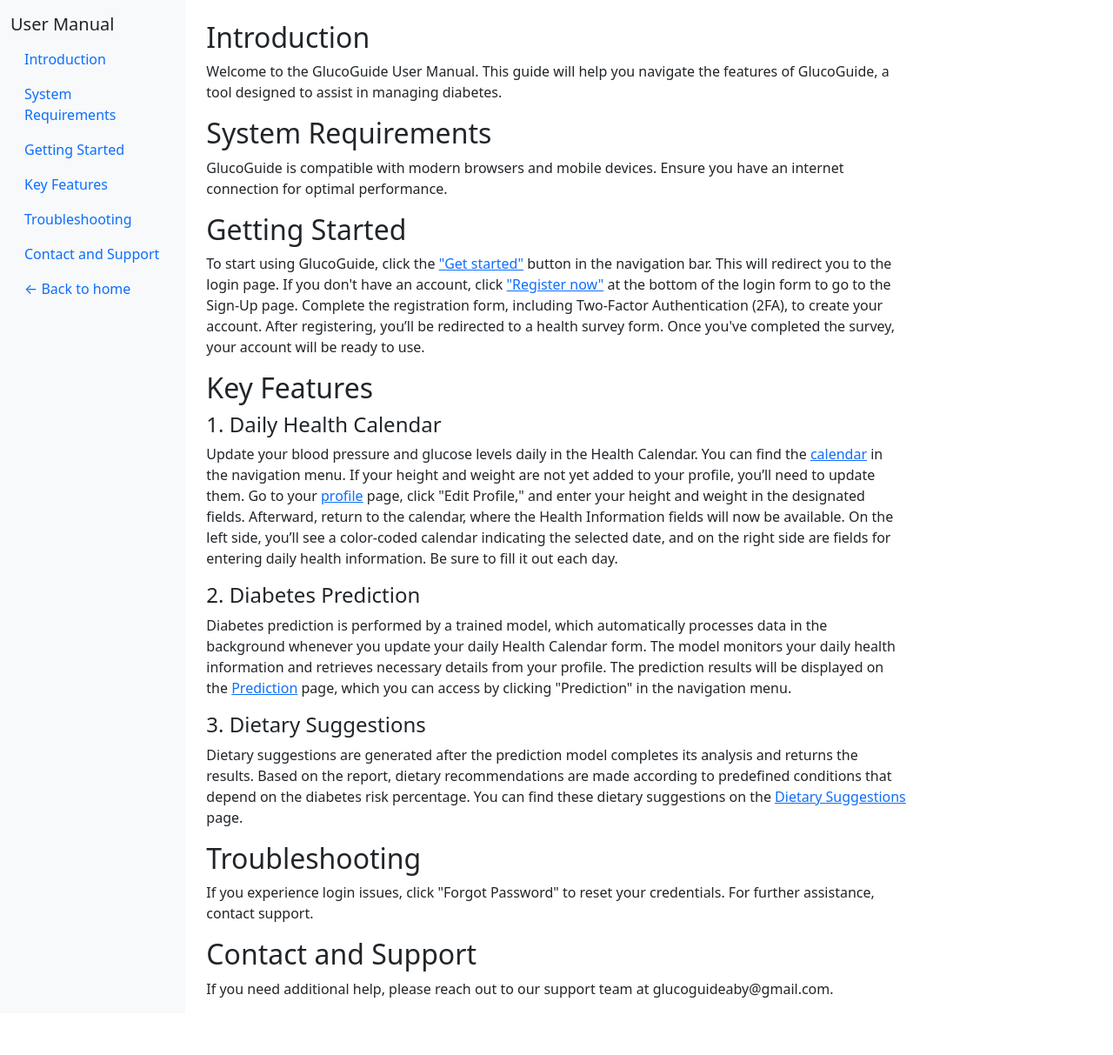
After one commit to Glucoguideproject/GlucoGuide, a Django app: template templates/main/user_manual.html in a window 1280 px wide. The commit adds this page. Shown: the whole page at 87% size. Run offline with Django 3.2, Linux system fonts and the light colour scheme; the template is opened without the code that fills it, so the values that code supplies are empty.

Commit message:
model changed

```diff
--- a/main/urls.py
+++ b/main/urls.py
@@ -19,5 +19,6 @@ urlpatterns = [
 
     # Save or update entry for a specific date
     path('save-entry/<str:selected_date>/', views.save_entry, name='save_entry'),
-    path('filled-dates/', views.get_filled_dates, name="filled_dates")
+    path('filled-dates/', views.get_filled_dates, name="filled_dates"),
+    path('usermanual/', views.user_manual, name="user_manual")
 ]
--- a/main/views.py
+++ b/main/views.py
@@ -170,3 +170,6 @@ def get_filled_dates(request):
 
 
     return JsonResponse({'filled_dates': list(filled_dates)})
+
+def user_manual(request):
+    return render(request, 'main/user_manual.html')
--- a/model/diabetes_model.py
+++ b/model/diabetes_model.py
@@ -6,8 +6,8 @@ from sklearn.preprocessing import StandardScaler
 data_path = 'data/diabetes.csv'
 data = pd.read_csv(data_path)
 
-# Select key features and the target variable
-X = data[['Glucose', 'BloodPressure', 'BMI', 'Age']]
+# Select all features except the target variable
+X = data.drop('Outcome', axis=1)
 y = data['Outcome']  # Target (whether or not the person has diabetes)
 
 # Split into train and test sets
@@ -23,7 +23,6 @@ print("Data preprocessed successfully.")
 # ----------------------------------------------
 # ----------------------------------------------
 # ----------------------------------------------
-
 
 from sklearn.linear_model import LogisticRegression
 from sklearn.metrics import accuracy_score, classification_report
@@ -42,7 +41,6 @@ print(f"Model Accuracy: {accuracy * 100:.2f}%")
 print("\nClassification Report:")
 print(classification_report(y_test, y_pred))
 
-
 # -------------------------------------------
 # -------------------------------------------
 # -------------------------------------------
--- a/templates/base.html
+++ b/templates/base.html
@@ -117,6 +117,7 @@
                 <ul>
                     <li><a href="{% url 'main:index' %}">Home</a></li>
                     <li><a href="{% url 'main:index' %}#about">About us</a></li>
+                    <li><a href="{% url 'main:user_manual' %}">User manual</a></li>
 
                 </ul>
             </div>
--- a/templates/main/prediction.html
+++ b/templates/main/prediction.html
@@ -10,7 +10,7 @@ Prediction
             {% else %}
                 <div class="badge text-bg-danger">Diabetes detected</div>
             {% endif %}
-            of {{ user.first_name }} {{ user.last_name }}
+            for {{ user.first_name }} {{ user.last_name }}
         </h5>
         <h5 class="my-3">Diabetes Risk: {{ user.userprofile.diabetes_risk }}</h5>
         <p>Overview: {{ user.suggestions.last.get_suggestions.Overview }}</p>
--- a/templates/main/profile.html
+++ b/templates/main/profile.html
@@ -164,7 +164,7 @@ Profile
                                            value="{{ user.userprofile.height }}">
                                 </div>
                                 <div class="mb-3  col-6">
-                                    <label for="weight" class="form-label">Weight</label>
+                                    <label for="weight" class="form-label">Weight (in kg)</label>
                                     <input type="number" class="form-control custom-input" id="weight" name="weight"
                                            value="{{ user.userprofile.weight }}">
                                 </div>
--- /dev/null
+++ b/templates/main/user_manual.html
@@ -0,0 +1,102 @@
+<!DOCTYPE html>
+<html lang="en">
+<head>
+    <meta charset="UTF-8">
+    <meta name="viewport" content="width=device-width, initial-scale=1.0">
+    <title>GlucoGuide User Manual</title>
+    <link href="https://cdn.jsdelivr.net/npm/bootstrap@5.3.0-alpha3/dist/css/bootstrap.min.css" rel="stylesheet">
+</head>
+<body>
+
+<div class="container-fluid">
+    <div class="row mb-5">
+        <!-- Sidebar -->
+        <nav class="col-md-3 col-lg-2 d-md-block bg-light sidebar">
+            <div class="position-sticky pt-3">
+                <h5 class="sidebar-heading">User Manual</h5>
+                <ul class="nav flex-column">
+                    <li class="nav-item">
+                        <a class="nav-link" href="#introduction">Introduction</a>
+                    </li>
+                    <li class="nav-item">
+                        <a class="nav-link" href="#system-requirements">System Requirements</a>
+                    </li>
+                    <li class="nav-item">
+                        <a class="nav-link" href="#getting-started">Getting Started</a>
+                    </li>
+                    <li class="nav-item">
+                        <a class="nav-link" href="#features">Key Features</a>
+                    </li>
+
+                    <li class="nav-item">
+                        <a class="nav-link" href="#troubleshooting">Troubleshooting</a>
+                    </li>
+
+                    <li class="nav-item">
+                        <a class="nav-link" href="#support">Contact and Support</a>
+                    </li>
+                    <li class="nav-item">
+                        <a class="nav-link" href="{% url 'main:index' %}"> &larr; Back to home</a>
+                    </li>
+                </ul>
+            </div>
+        </nav>
+
+        <!-- Main content -->
+        <main class="col-md-7 col-lg-8 px-md-4">
+            <div class="pt-4">
+                <h2 id="introduction">Introduction</h2>
+                <p>Welcome to the GlucoGuide User Manual. This guide will help you navigate the features of GlucoGuide,
+                    a tool designed to assist in managing diabetes.</p>
+
+                <h2 id="system-requirements">System Requirements</h2>
+                <p>GlucoGuide is compatible with modern browsers and mobile devices. Ensure you have an internet
+                    connection for optimal performance.</p>
+
+                <h2 id="getting-started">Getting Started</h2>
+                <p>To start using GlucoGuide, click the <a href="{% url 'accounts:login' %}">"Get started"</a> button in
+                    the navigation bar. This will redirect you to the login page. If you don't have an account, click <a
+                            href="{% url 'accounts:register' %}">"Register now"</a> at the bottom of the login form to
+                    go to the Sign-Up page. Complete the registration form, including Two-Factor Authentication (2FA),
+                    to create your account. After registering, you’ll be redirected to a health survey form. Once you've
+                    completed the survey, your account will be ready to use.
+                </p>
+
+                <h2 id="features">Key Features</h2>
+                <h4>1. Daily Health Calendar</h4>
+                <p>Update your blood pressure and glucose levels daily in the Health Calendar. You can find the <a
+                        href="{% url 'main:calendar_view' %}">calendar</a> in the navigation menu. If your height and
+                    weight are not yet added to your profile, you’ll need to update them. Go to your <a
+                            href="{% url 'main:profile' %}">profile</a> page, click "Edit Profile," and enter your
+                    height and weight in the designated fields. Afterward, return to the calendar, where the Health
+                    Information fields will now be available. On the left side, you’ll see a color-coded calendar
+                    indicating the selected date, and on the right side are fields for entering daily health
+                    information. Be sure to fill it out each day.
+                </p>
+                <h4>2. Diabetes Prediction</h4>
+                <p>Diabetes prediction is performed by a trained model, which automatically processes data in the
+                    background whenever you update your daily Health Calendar form. The model monitors your daily health
+                    information and retrieves necessary details from your profile. The prediction results will be
+                    displayed on the <a href="{% url 'main:prediction' %}">Prediction</a> page, which you can access by
+                    clicking "Prediction" in the navigation menu.</p>
+                <h4>3. Dietary Suggestions</h4>
+                <p>Dietary suggestions are generated after the prediction model completes its analysis and returns the
+                    results. Based on the report, dietary recommendations are made according to predefined conditions
+                    that depend on the diabetes risk percentage. You can find these dietary suggestions on the <a
+                            href="{% url 'main:dietary_suggestion' %}">Dietary Suggestions</a> page.</p>
+
+                <h2 id="troubleshooting">Troubleshooting</h2>
+                <p>If you experience login issues, click "Forgot Password" to reset your credentials. For further
+                    assistance, contact support.</p>
+
+
+                <h2 id="support">Contact and Support</h2>
+                <p>If you need additional help, please reach out to our support team at glucoguideaby@gmail.com.</p>
+            </div>
+        </main>
+    </div>
+</div>
+
+<script src="https://cdn.jsdelivr.net/npm/bootstrap@5.3.0-alpha3/dist/js/bootstrap.bundle.min.js"></script>
+</body>
+</html>
```
Also changed, not shown: templates/main/index.html (+4 -11 lines), db.sqlite3, 1 other file.
